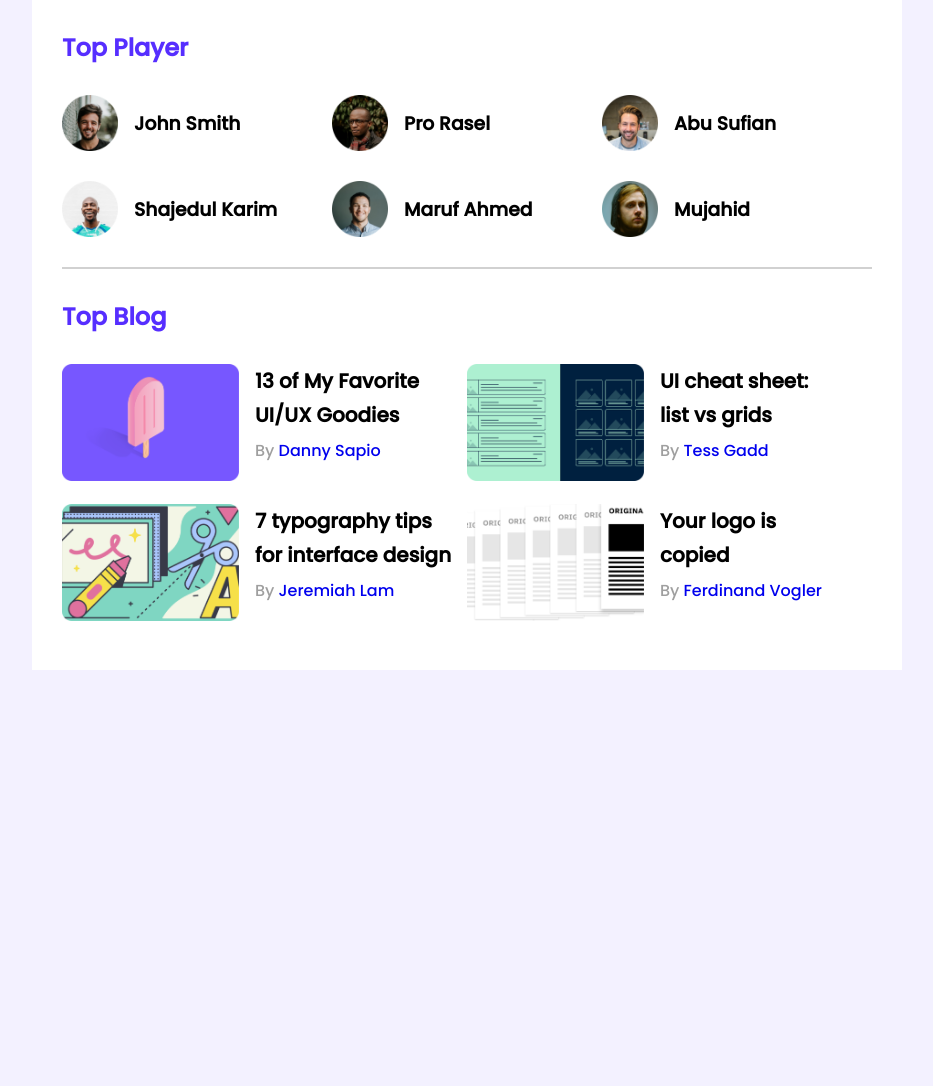
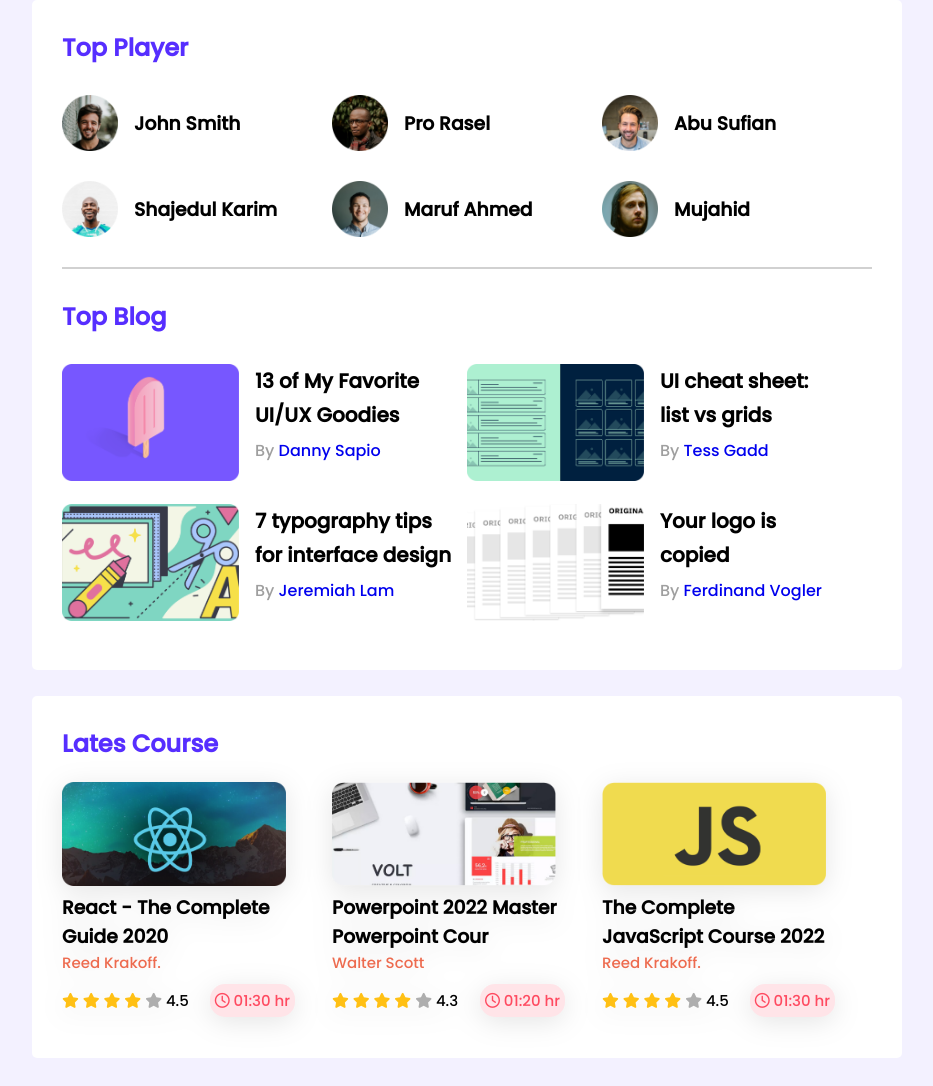
Before and after one commit to Abdullah-Sakib/leader-board, a plain HTML site: page index.html in a window 1280 px wide. Shown: the whole page, without its empty margins (173-1106 px from the left). Before the commit the page ends 800 px from the top, so only its background shows below. Drawn offline with Linux system fonts and the light colour scheme.

Commit message:
bottom section

```diff
--- a/index.html
+++ b/index.html
@@ -6,6 +6,8 @@
   <meta http-equiv="X-UA-Compatible" content="IE=edge">
   <meta name="viewport" content="width=device-width, initial-scale=1.0">
   <title>Leader Board</title>
+  <!-- font awesome link -->
+  <script src="https://kit.fontawesome.com/1edf373191.js" crossorigin="anonymous"></script>
   <link rel="stylesheet" href="style.css">
 </head>
 
@@ -17,6 +19,7 @@
   <!-- header end -->
 
   <main class="container">
+
     <section class="top">
       <h2 class="top-text">Top Player</h2>
       <div class="top-players">
@@ -45,6 +48,7 @@
           <h3>Mujahid</h3>
         </div>
       </div>
+
 
       <hr class="hr">
 
@@ -88,6 +92,87 @@
         </article>
       </div>
     </section>
+
+
+    <section class="bottom">
+      <h2 class="top-text bottom-title">Lates Course</h2>
+
+      <div class="course-cards">
+      <div class="course-card">
+        <div class="course-img">
+          <img src="images/courses/course-1.png" alt="">
+        </div>
+        <div class="course-info">
+          <h3>React - The Complete Guide 2020</h3>
+          <p class="course-author">Reed Krakoff.</p>
+        </div>
+        <div class="course-rating">
+          <div class="rating">
+            <i class="fa-solid fa-star filled"></i>
+            <i class="fa-solid fa-star filled"></i>
+            <i class="fa-solid fa-star filled"></i>
+            <i class="fa-solid fa-star filled"></i>
+            <i class="fa-solid fa-star empty"></i>
+            <span>4.5</span>
+          </div>
+          <div class="duration">
+            <i class="fa-regular fa-clock"></i>
+            <span>01:30 hr</span>
+          </div>
+        </div>
+      </div>
+
+
+      <div class="course-card">
+        <div class="course-img">
+          <img src="images/courses/course-2.png" alt="">
+        </div>
+        <div class="course-info">
+          <h3>Powerpoint 2022 Master Powerpoint Cour</h3>
+          <p class="course-author">Walter Scott</p>
+        </div>
+        <div class="course-rating">
+          <div class="rating">
+            <i class="fa-solid fa-star filled"></i>
+            <i class="fa-solid fa-star filled"></i>
+            <i class="fa-solid fa-star filled"></i>
+            <i class="fa-solid fa-star filled"></i>
+            <i class="fa-solid fa-star empty"></i>
+            <span>4.3</span>
+          </div>
+          <div class="duration">
+            <i class="fa-regular fa-clock"></i>
+            <span>01:20 hr</span>
+          </div>
+        </div>
+      </div>
+
+
+      <div class="course-card">
+        <div class="course-img">
+          <img src="images/courses/course-3.png" alt="">
+        </div>
+        <div class="course-info">
+          <h3>The Complete JavaScript Course 2022</h3>
+          <p class="course-author">Reed Krakoff.</p>
+        </div>
+        <div class="course-rating">
+          <div class="rating">
+            <i class="fa-solid fa-star filled"></i>
+            <i class="fa-solid fa-star filled"></i>
+            <i class="fa-solid fa-star filled"></i>
+            <i class="fa-solid fa-star filled"></i>
+            <i class="fa-solid fa-star empty"></i>
+            <span>4.5</span>
+          </div>
+          <div class="duration">
+            <i class="fa-regular fa-clock"></i>
+            <span>01:30 hr</span>
+          </div>
+        </div>
+      </div>
+    </div>
+    </section>
   </main>
 </body>
 
--- a/style.css
+++ b/style.css
@@ -13,7 +13,10 @@ body {
 
 .container {
   display: flex;
+  flex-direction: column;
   justify-content: center;
+  align-items: center;
+
 }
 
 /* top section player style  */
@@ -23,6 +26,7 @@ body {
   height: 670px;
   background-color: white;
   padding: 30px;
+  border-radius: 5px;
 }
 
 .top-players {
@@ -86,5 +90,71 @@ article {
 
 .blog-text a{
   text-decoration: none;
+}
 
+/* bottom section */
+
+.bottom{
+  margin-top: 26px;
+  margin-bottom: 28px;
+  width: 870px;
+  height: 362px;
+  background-color: white;
+  padding: 30px;
+  border-radius: 5px;
 }
+
+.bottom-title{
+  margin-bottom: 8px;
+}
+
+.course-cards{
+  display: grid;
+  grid-template-columns: repeat(3,1fr);
+}
+
+
+.course-card{
+  width: 252px;
+  height: 270px;
+  padding: 13px 19px 13px 0;
+  border-radius: 10px;
+  filter: drop-shadow(0px 5.34229px 13.3557px rgba(0, 0, 0, 0.101));
+}
+
+.course-img img{
+  width: 224px;
+height: 104px;
+}
+
+.course-author{
+  color: #ED6B4F;
+  font-size: 15px;
+  margin-bottom: 10px;
+}
+
+.course-rating{
+  display: flex;
+  justify-content: space-between;
+  align-items: center;
+}
+
+.rating{
+  font-size: 15px;
+}
+
+.filled{
+  color: #FFC014;
+}
+
+.empty{
+  color: #AEAEAE;
+}
+
+.duration{
+  padding: 5px;
+  font-size: 15px;
+  color: #FF4A60;
+  background: #FFE4E8;
+  border-radius: 15px;
+}
```
